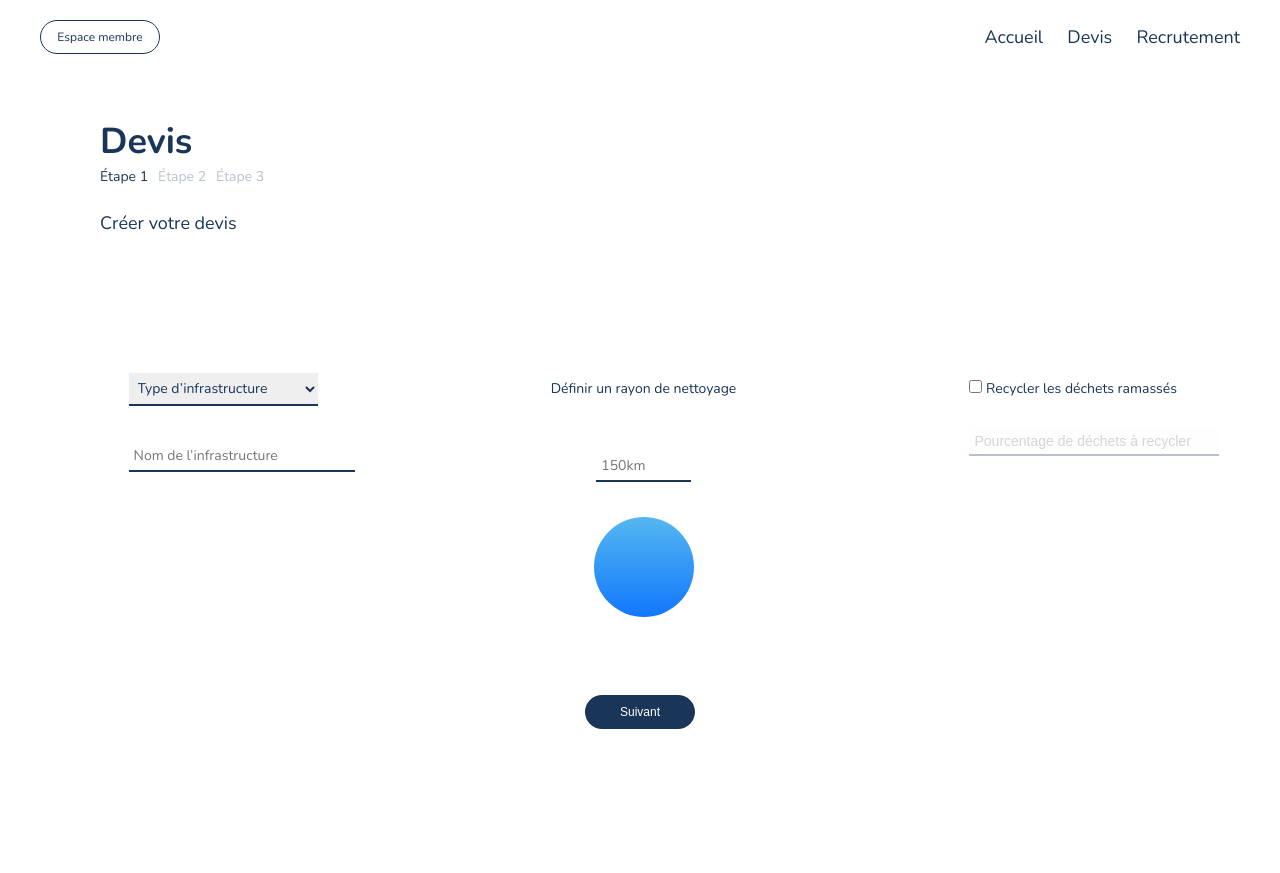
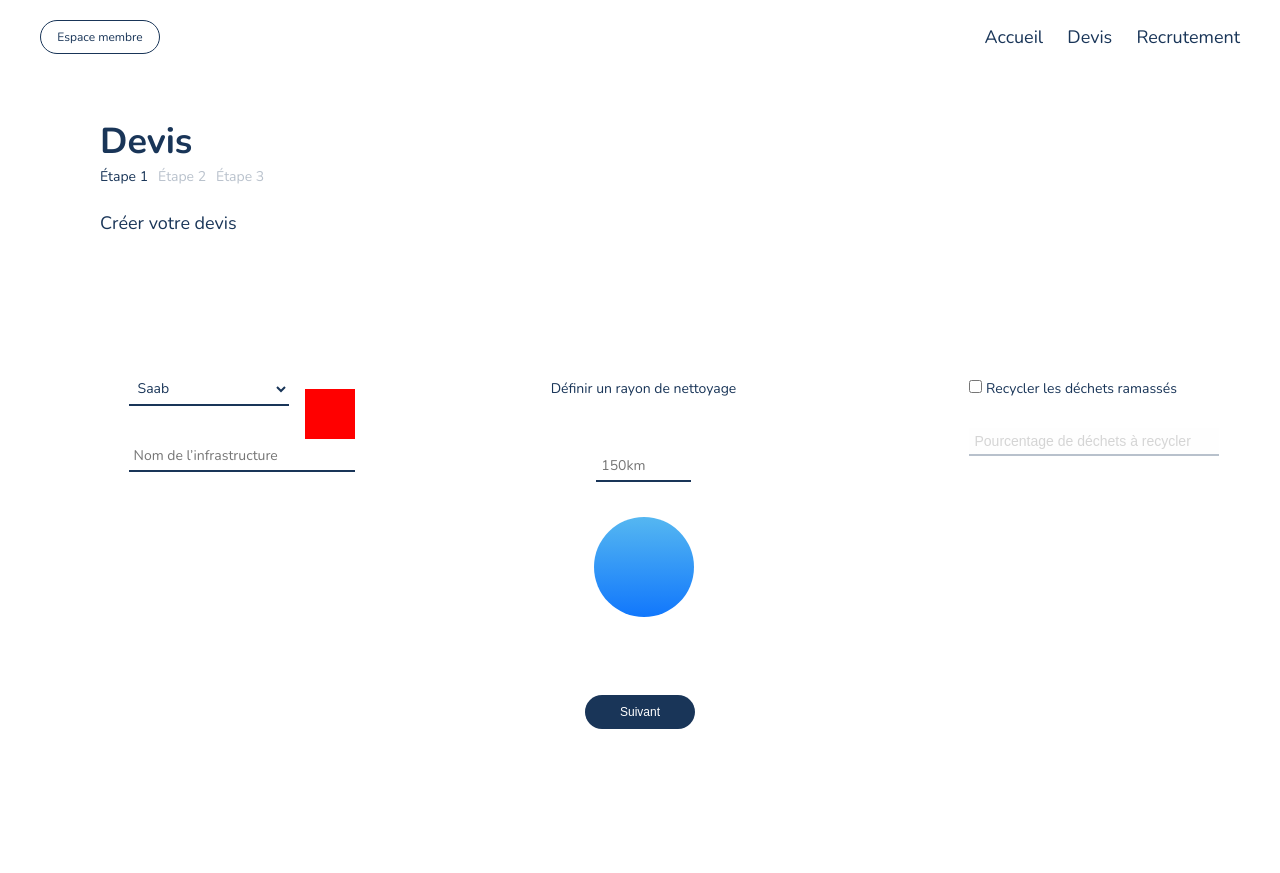
Before and after one commit to Doriantaing/space_dust, a PHP site: page /devis.php in a window 1280 px wide. Shown: the top 873 px of the page. Run offline with PHP 8.4, Linux system fonts and the light colour scheme; some libraries are stand-ins or nearby versions.

Commit message:
select changes

```diff
--- a/assets/styles/css/styles.css
+++ b/assets/styles/css/styles.css
@@ -277,6 +277,12 @@ html {
       .devis__firstStepFlex {
         display: flex;
         flex-direction: column; } }
+    .devis__firstStepSelectContainer {
+      position: relative;
+      width: 100%; }
+      @media (min-width: 600px) {
+        .devis__firstStepSelectContainer {
+          width: 120%; } }
     .devis__firstStepSelect {
       border: none;
       font-family: 'Nunito';
@@ -284,8 +290,21 @@ html {
       color: #193558;
       font-size: 14px;
       border-bottom: 2px solid #193558;
-      width: 100%;
-      padding: 5px; }
+      padding: 5px;
+      background: #fff;
+      -webkit-appearance: button;
+      -moz-appearance: button;
+      appearance: button;
+      outline: none; }
+    .devis__firstStepSelectContainer:before {
+      content: "\f063";
+      position: absolute;
+      top: 50%;
+      right: 0;
+      width: 50px;
+      height: 50px;
+      background: red;
+      pointer-events: none; }
     .devis__firstStepInput {
       margin: 35px 0;
       font-size: 14px;
--- a/assets/styles/scss/components/_devis.scss
+++ b/assets/styles/scss/components/_devis.scss
@@ -79,6 +79,13 @@
                 flex-direction: column;
             }
         }
+        &SelectContainer{
+            position: relative;
+            width: 100%;
+            @include for-size(tablet-portrait-up) {
+                width: 120%;
+            }
+        }
         &Select {
             border: none;
             font-family: 'Nunito';
@@ -86,8 +93,22 @@
             color: $dark-blue;
             font-size: 14px;
             border-bottom: 2px solid $dark-blue;
-            width: 100%;
             padding: 5px;
+            background: #fff;
+            -webkit-appearance: button;
+            -moz-appearance: button;
+            appearance: button;
+            outline: none;
+        }
+        &SelectContainer:before {
+            content: "\f063";
+            position: absolute;
+            top: 50%;
+            right: 0;
+            width: 50px;
+            height: 50px;
+            background: red;
+            pointer-events: none;
         }
         &Input {
             margin: 35px 0;
@@ -174,7 +195,7 @@
             color: $dark-blue;
             font-size: 14px;
         }
-        &Link:hover{
+        &Link:hover {
             border-bottom: 2px solid $dark-blue;
         }
         &Form {
@@ -229,8 +250,8 @@
         }
         &Info {
             margin: 20px 0;
-            &Title{
-                @include for-size(tablet-portrait-up){
+            &Title {
+                @include for-size(tablet-portrait-up) {
                     margin-bottom: 20px;
                 }
             }
@@ -241,7 +262,7 @@
                 border-radius: 10px;
                 font-weight: 200;
                 line-height: 20px;
-                @include for-size(tablet-portrait-up){
+                @include for-size(tablet-portrait-up) {
                     line-height: 40px;
                     width: 20vw;
                 }
@@ -251,7 +272,7 @@
             }
             &Img {
                 width: 50%;
-                @include for-size(tablet-portrait-up){
+                @include for-size(tablet-portrait-up) {
                     display: none;
                 }
             }
--- a/devis.php
+++ b/devis.php
@@ -31,13 +31,15 @@ include_once 'php/header.php';
                         <div class="devis__firstStepFormContainer">
 
                             <div class="devis__firstStepFlex">
-
-                                <select class="devis__firstStepSelect" id="firstValue">
-                                    <option value="volvo">Type d’infrastructure</option>
-                                    <option value="saab">Saab</option>
-                                    <option value="mercedes">Mercedes</option>
-                                    <option value="audi">Audi</option>
-                                </select>
+                                <div class="devis__firstStepSelectContainer">
+                                 <select class="devis__firstStepSelect" id="firstValue">
+                                      <option value="default" disabled>Type d’infrastructure</option>
+                                      <option value="saab">Saab</option>
+                                      <option value="mercedes">Mercedes</option>
+                                      <option value="audi">Audi</option>
+                                      <i class="fas fa-arrow-down devis__firstStepSelectArrow"></i>
+                                  </select>
+                                </div>
 
                                 <input type="text" id="firstValue" placeholder="Nom de l’infrastructure" class="devis__firstStepInput">
                             </div>
--- a/php/header.php
+++ b/php/header.php
@@ -5,6 +5,7 @@
     <meta charset="UTF-8">
     <meta name="viewport" content="width=device-width, initial-scale=1.0">
     <meta http-equiv="X-UA-Compatible" content="ie=edge">
+    <link rel="stylesheet" href="https://use.fontawesome.com/releases/v5.1.0/css/all.css" integrity="sha384-lKuwvrZot6UHsBSfcMvOkWwlCMgc0TaWr+30HWe3a4ltaBwTZhyTEggF5tJv8tbt" crossorigin="anonymous">
     <link rel="stylesheet" href="assets/styles/css/reset.css">
     <link rel="stylesheet" href="assets/styles/css/styles.css">
     <title>SPACE DUST</title>
```
Also changed, not shown: 1 other file.
